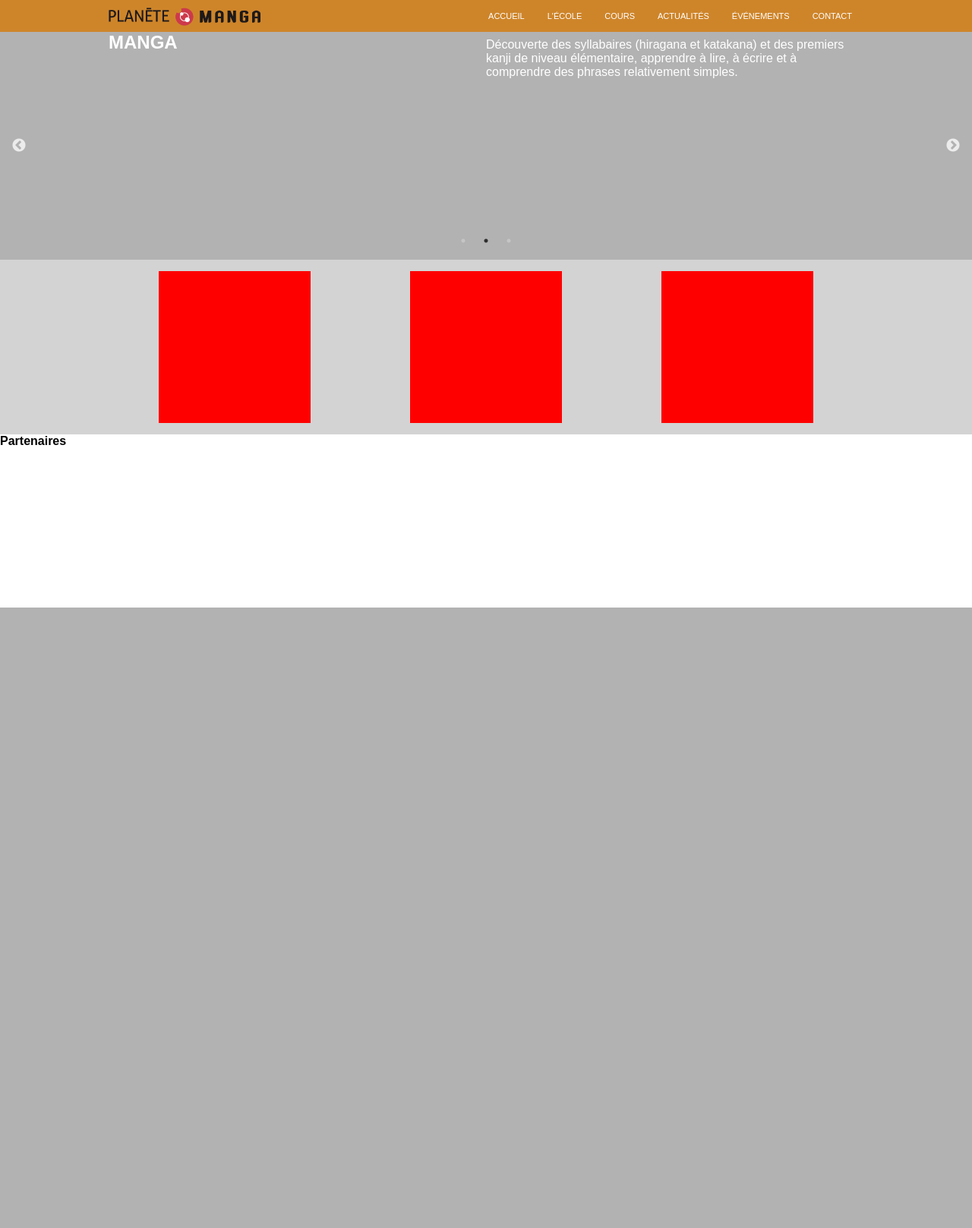
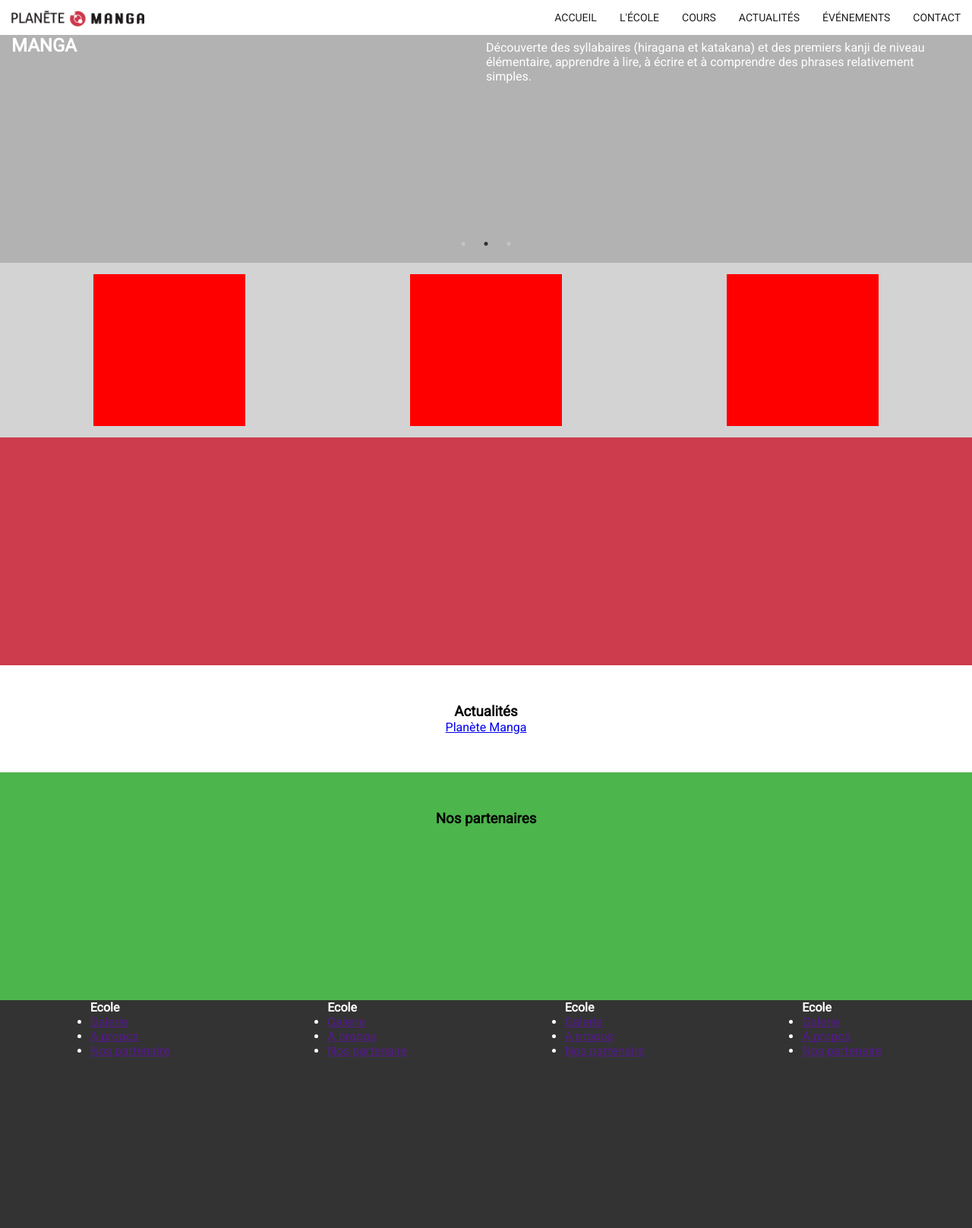
Before and after one commit to MattJCand/PhpMangaProject, a PHP site: page / in a window 1280 px wide. Shown: the whole page at 76% size. Before the commit the page ends 800 px from the top, so only its background shows below. Run offline with PHP 8.4, Linux system fonts and the light colour scheme; some libraries are stand-ins or nearby versions.

Commit message:
homepage done: 70%

```diff
--- a/asset/css/footer.css
+++ b/asset/css/footer.css
@@ -12,3 +12,12 @@ footer .container{
 .bold{
   font-weight: bold;
 }
+
+.footer-block-ecole{
+
+}
+
+.footer-bloc-nav{
+	justify-content: space-around;
+	display: flex
+}
--- a/asset/css/header.css
+++ b/asset/css/header.css
@@ -2,12 +2,12 @@
   margin: 0;
   padding: 0;
   box-sizing: border-box;
-  font-family: sans-serif;
+  font-family: 'Roboto' ,sans-serif;
 }
 
 .container{
   width: 100%;
-  max-width: 1024px;
+  max-width: 1440px;
   margin: auto;
   /*border-left:  1px solid red;
   border-right : 1px solid red;*/
@@ -19,10 +19,13 @@
 .majuscule{
   text-transform: uppercase;
 }
+.text-center{
+  text-align: center
+}
 
 header{
-  background: #CE852A;
-  color: #fff;
+  background: #fff;
+  color: #231f20;
   display: flex;
   justify-content: flex-end;
   align-items: center
@@ -44,7 +47,7 @@ header label{
 }
 
 .menu ul {
-  background: #ce852a;
+  background: #fff;
   display: flex;
   list-style:none;
 }
@@ -52,12 +55,16 @@ header label{
 .menu ul ul {
   display: none;
 }
+
+.menu a.lien-contact{
+  padding-right: 0px
+}
 .menu a {
   display: block;
   padding: 15px;
-  color: #fff;
+  color: #231f20;
   text-decoration: none;
-  font-size: 11px
+  font-size: 14px
 }
 
 .menu a:hover{
@@ -77,13 +84,14 @@ header label{
 
 .bloc-logo-nav{
   display: inline-block;
-  width: 200px;
-  margin-top: 10px
+  width: 175px;
+  margin-top: 14px;
 }
 
 .bloc-logo-nav a > img{
   width: 100%;
 }
+
 
 
 
@@ -101,7 +109,7 @@ header label{
 
 @media  (max-width: 768px) {
   body{
-    overflow: hidden;
+    overflow-x : hidden;
   }
 
   .container{
--- a/asset/css/home.css
+++ b/asset/css/home.css
@@ -78,7 +78,7 @@
 
 
 
-
+/* sectionCours */
 #sectionCours{
   background-color: lightgrey;
 }
@@ -98,6 +98,38 @@
   background-color: red
 }
 
+/*****************/
+
+
+
+
+/* sectionCarteMembre */
+
+#sectionCarteMembre{
+  background-color: rgba(204, 60, 76, 1);
+  width: 100%;
+  padding: 50px 0;
+  height: 300px
+}
+
+/**********************/
+
+
+
+
+
+
+/* sectionActu */
+
+#sectionActu{
+  width: 100%;
+  padding: 50px 0;
+  background-color: #fff;
+  text-align: center;
+}
+
+
+/**************/
 
 
 
@@ -106,16 +138,21 @@
 
 
 
+/* sectionPartenaire */
 
-#social{
-  height: 500px;
+#sectionPartenaire{
+  height: 300px;
   width: 100%;
-  background-color: grey;
+  background-color: rgba(0,150,0,0.7);
+  padding: 50px 0;
 }
 
-#actu{
-  height: 400px;
-  width: 100%;
-  background-color: purple;
-  text-align: center
+
+
+/*.responsive .partenaire-kaze{
+  background: url('../img/logo-kaze.png');
 }
+.responsive .partenaire-kaze{
+  background: url('../img/logo-kaze.png');
+}*/
+/**************/
--- a/index.php
+++ b/index.php
@@ -10,7 +10,30 @@
               <div class="bloc-titre-banniere">
                 <h1 class="majuscule">Japonnais</h1>
               </div>
-
+              <div class="bloc-texte-banniere">
+                <p>
+                  Découverte des syllabaires (hiragana et katakana) et des premiers kanji de niveau élémentaire, apprendre à lire, à écrire et à comprendre des phrases relativement simples.
+                </p>
+              </div>
+            </div>
+          </div>
+          <div class="bloc-banniere banniere-manga">
+            <div class="container">
+              <div class="bloc-titre-banniere">
+                <h1 class="majuscule">manga</h1>
+              </div>
+              <div class="bloc-texte-banniere">
+                <p>
+                  Découverte des syllabaires (hiragana et katakana) et des premiers kanji de niveau élémentaire, apprendre à lire, à écrire et à comprendre des phrases relativement simples.
+                </p>
+              </div>
+            </div>
+          </div>
+          <div class="bloc-banniere banniere-dessin">
+            <div class="container">
+              <div class="bloc-titre-banniere">
+                <h1 class="majuscule">dessin</h1>
+              </div>
               <div class="bloc-texte-banniere">
                 <p>
                   Découverte des syllabaires (hiragana et katakana) et des premiers kanji de niveau élémentaire, apprendre à lire, à écrire et à comprendre des phrases relativement simples.
@@ -19,45 +42,9 @@
             </div>
           </div>
 
-
-          <div class="bloc-banniere banniere-manga">
-            <div class="container">
-              <div class="bloc-titre-banniere">
-                <h1 class="majuscule">manga</h1>
-              </div>
-
-              <div class="bloc-texte-banniere">
-                <p>
-                  Découverte des syllabaires (hiragana et katakana) et des premiers kanji de niveau élémentaire, apprendre à lire, à écrire et à comprendre des phrases relativement simples.
-                </p>
-              </div>
-            </div>
-          </div>
-
-
-          <div class="bloc-banniere banniere-dessin">
-            <div class="container">
-              <div class="bloc-titre-banniere">
-                <h1 class="majuscule">dessin</h1>
-              </div>
-
-              <div class="bloc-texte-banniere">
-                <p>
-                  Découverte des syllabaires (hiragana et katakana) et des premiers kanji de niveau élémentaire, apprendre à lire, à écrire et à comprendre des phrases relativement simples.
-                </p>
-              </div>
-            </div>
-          </div>
-
-
-
         </div>
 
 </section>
-
-
-
-
 
 <section id="sectionCours">
   <div class="container">
@@ -67,18 +54,34 @@
   </div>
 </section>
 
-<section id="carteMember">
+<section id="sectionCarteMembre">
+  <div class="container">
+    <div></div>
+    <div></div>
+  </div>
 </section>
 
-<!-- <section id="social">
-  <h4>Actualités</h4>
-  <div id="actu">
-    <div id="fb-root"></div>
-    <div class="fb-page" data-href="https://www.facebook.com/planete.manga.muret/" data-tabs="timeline" data-width="500" data-height="400" data-small-header="false" data-adapt-container-width="true" data-hide-cover="false" data-show-facepile="false"><blockquote cite="https://www.facebook.com/planete.manga.muret/" class="fb-xfbml-parse-ignore"><a href="https://www.facebook.com/planete.manga.muret/">Planète Manga</a></blockquote></div>
+ <section id="sectionActu">
+  <div class="container">
+    <h3>Actualités</h3>
+    <div id="">
+      <div id="fb-root"></div>
+      <div class="fb-page" data-href="https://www.facebook.com/planete.manga.muret/" data-tabs="timeline" data-small-header="false" data-adapt-container-width="true" data-hide-cover="false" data-show-facepile="false"><blockquote cite="https://www.facebook.com/planete.manga.muret/" class="fb-xfbml-parse-ignore">
+
+      <a href="https://www.facebook.com/planete.manga.muret/">Planète Manga</a></blockquote>
+      </div>
+    </div>
   </div>
--->
-<section>
-  <h4>Partenaires</h4>
-  <div id="partner"></div>
 </section>
+
+<section id="sectionPartenaire">
+  <div class="container text-center">
+    <h3>Nos partenaires</h3>
+    <div class="responsive">
+
+
+    </div>
+  </div>
+</section>
+
 <?php include "templates/footer.php"; ?>
--- a/templates/footer.php
+++ b/templates/footer.php
@@ -1,7 +1,7 @@
-	<!-- <footer>
+	<footer>
 		<div class="container">
 
-			<div>
+			<div class="footer-bloc-nav">
 				<div class="footer-block-ecole">
 					<p class="bold">Ecole</p>
 					<ul>
@@ -13,9 +13,39 @@
 
 
 				</div>
-				<div></div>
-				<div></div>
-				<div></div>
+				<div class="footer-block-ecole">
+					<p class="bold">Ecole</p>
+					<ul>
+
+						<li><a href="">Galerie</a></li>
+						<li><a href="">A propos</a></li>
+						<li><a href="">Nos partenaire</a></li>
+					</ul>
+
+
+				</div>
+				<div class="footer-block-ecole">
+					<p class="bold">Ecole</p>
+					<ul>
+
+						<li><a href="">Galerie</a></li>
+						<li><a href="">A propos</a></li>
+						<li><a href="">Nos partenaire</a></li>
+					</ul>
+
+
+				</div>
+				<div class="footer-block-ecole">
+					<p class="bold">Ecole</p>
+					<ul>
+
+						<li><a href="">Galerie</a></li>
+						<li><a href="">A propos</a></li>
+						<li><a href="">Nos partenaire</a></li>
+					</ul>
+
+
+				</div>
 			</div>
 
 			<div>
@@ -30,7 +60,7 @@
 
 	</footer>
 
- -->
+
 
 
 
--- a/templates/header.php
+++ b/templates/header.php
@@ -6,8 +6,9 @@
 	<meta name="viewport" content="width=device-width, user-scalable=no, initial-scale=1, maximum-scale=1, minimum-scale=1">
 	<!-- Slick -->
 	<link rel="stylesheet" type="text/css" href="asset/slick/slick.css"/>
-  <link rel="stylesheet" type="text/css" href="asset/slick/slick-theme.css"/>
+  	<link rel="stylesheet" type="text/css" href="asset/slick/slick-theme.css"/>
   	<link rel="stylesheet" href="asset/css/style.css">
+  	<link href="https://fonts.googleapis.com/css?family=Roboto" rel="stylesheet">
 
 </head>
 <body>
@@ -34,7 +35,7 @@
 					<li class="submenu"><a href="#">L'école <!-- <span>&#8744;</span> --></a>
 						<ul>
 							<li><a href="galerie.php">Galerie</a></li>
-							<li><a href="about.php">A propose</a></li>
+							<li><a href="about.php">A propos</a></li>
 							<li><a href="partner.php">Nos partenaires</a></li>
 						</ul>
 					</li>
@@ -57,7 +58,7 @@
 
 					<li><a href="new.php">Actualités</a></li>
 					<li><a href="event.php">événements</a></li>
-					<li><a href="contact.php">Contact</a></li>
+					<li><a class="lien-contact" href="contact.php">Contact</a></li>
 				</ul>
 			</nav>
 		</div>
```
Also changed, not shown: asset/js/caroussel-script.js (+35 -3 lines), templates/index.html (deleted, +0 -12 lines), asset/img/Le-Parisien-Magazine.png (added), asset/img/Le_Monde.svg.png (added), asset/img/logo-20minutes-bleucertis.png (added), asset/img/logo-kaze.png (added), asset/img/logo-kyoto.png (added), asset/img/logo_3.png (added), asset/img/logo_pika.png (added), templates/script.js (deleted), templates/style.css (deleted), 2 other files.
